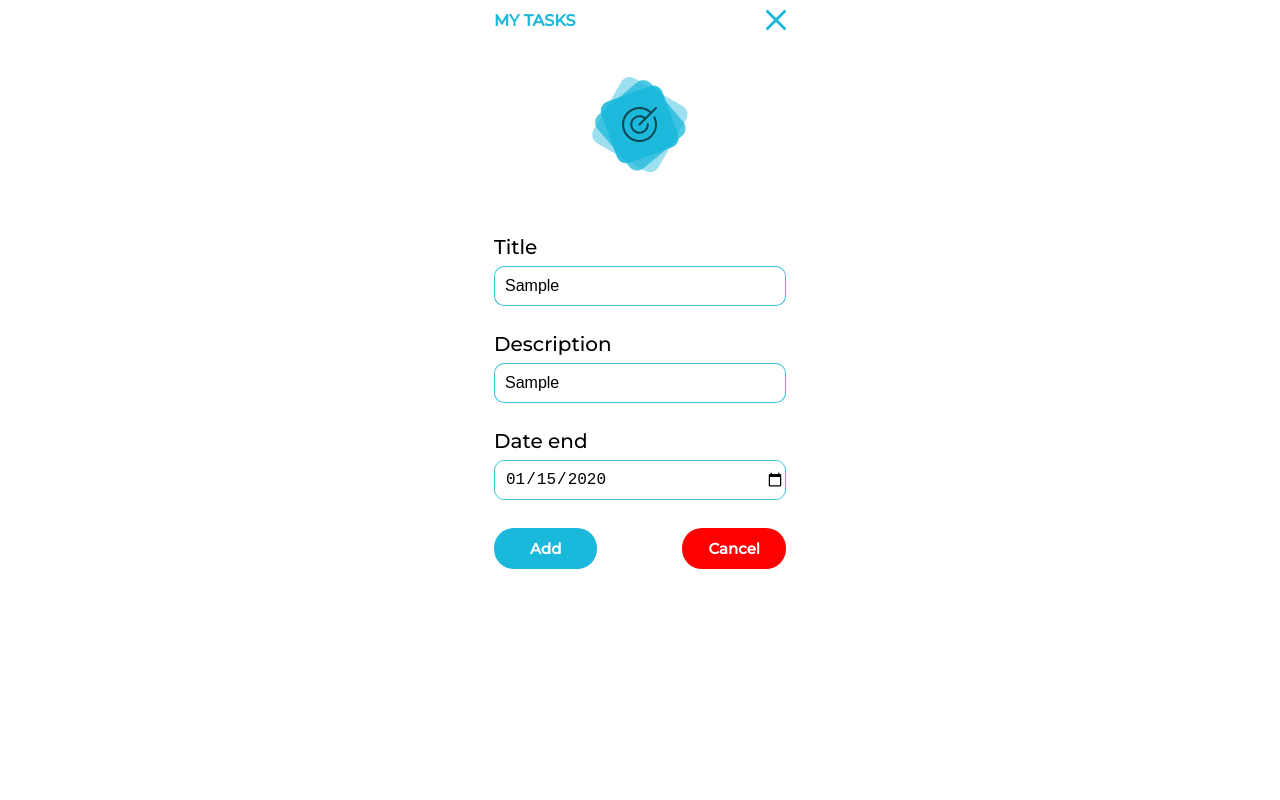
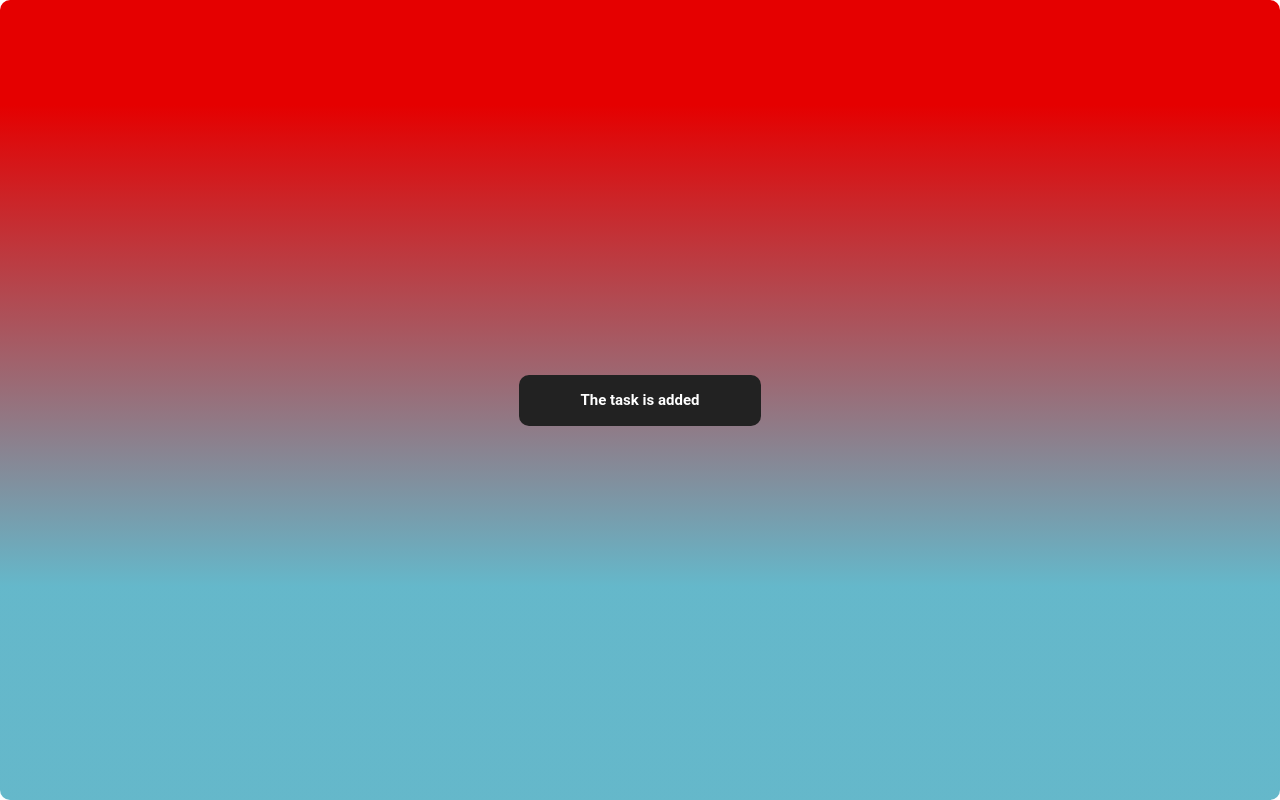
Before and after one commit to Tim2095/To-do-List-, a Vue app: page /addTask in a window 1280 px wide. Both pictures are taken after typing "Sample", "Sample", "2020-01-15" into the empty fields and a click on the button "Add". Built offline with nearby package versions, Linux system fonts and the light colour scheme.

Commit message:
Add window

```diff
--- a/src/components/AddTask.vue
+++ b/src/components/AddTask.vue
@@ -1,5 +1,7 @@
 <template>
-  <div class="add-task__container">
+  <div>
+    <base-window v-if="taskAdded">The task is added</base-window>
+    <div class="add-task__container" v-if="!taskAdded">
       <div class="add-task__header">
         <router-link to="/allTasks">
           <h3>my tasks</h3>
@@ -36,17 +38,19 @@
         </div>
       </form>
     </div>
+  </div>
 </template>
 
 <script setup>
 import TaskButton from '../ui/TaskButton.vue'
 import { useTaskStore } from '../stores/task.js'
+import BaseWindow from '../ui/BaseWindow.vue'
 import { ref } from 'vue'
 
 const taskTitle = ref('')
 const taskDesc = ref('')
 const taskDate = ref('')
-
+const taskAdded = ref(false)
 const store = useTaskStore()
 
 const createTask = () => {
@@ -56,7 +60,7 @@ const createTask = () => {
     date: taskDate.value
   }
   store.tasks.push(task)
-  console.log(store.tasks)
+  taskAdded.value = true
 }
 </script>
 
--- a/src/router/index.js
+++ b/src/router/index.js
@@ -2,6 +2,7 @@ import { createRouter, createWebHistory } from 'vue-router'
 import AddTask from '../components/AddTask.vue'
 import HomePage from '../views/HomePage.vue'
 import AllTasks from '../components/AllTasks.vue'
+import BaseWindow from '../ui/BaseWindow.vue'
 const router = createRouter({
   history: createWebHistory(import.meta.env.BASE_URL),
   routes: [
@@ -16,6 +17,9 @@ const router = createRouter({
     },
     {
       path: '/allTasks', component: AllTasks
+    },
+    {
+      path: '/taskAction', component: BaseWindow
     }
   ]
 })
--- /dev/null
+++ b/src/ui/BaseWindow.vue
@@ -0,0 +1,53 @@
+<template>
+  <div>
+    <div class="overlay"></div>
+    <div class="action-window">
+      <div class="action-content">
+        <div class="action-content__title">
+          <h2>
+            <slot></slot>
+          </h2>
+        </div>
+      </div>
+    </div>
+  </div>
+</template>
+
+<script setup>
+import router from '../router/index.js'
+
+const moveToAllTasks = () => {
+  setTimeout(() => {
+    router.push('/allTasks')
+  }, 3000)
+}
+moveToAllTasks()
+</script>
+
+<style lang="scss" scoped>
+@media (min-width: 320px) {
+  /* smartphones, portrait iPhone, portrait 480x320 phones (Android) */
+  .overlay {
+  }
+
+  .action-window {
+    display: flex;
+    justify-content: center;
+    align-items: center;
+
+    border-radius: 10px;
+    background: linear-gradient(180deg, #e50000 13.1%, rgba(21, 147, 175, 0.66) 73.31%);
+    height: 100vh;
+
+    .action-content {
+      background: #222222;
+      padding: 1.8rem 6.1rem;
+      border-radius: 10px;
+    }
+    .action-content__title {
+      color: #fff;
+      text-align: center;
+    }
+  }
+}
+</style>
--- a/src/ui/TaskButton.vue
+++ b/src/ui/TaskButton.vue
@@ -1,6 +1,6 @@
 <template>
   <button :class="props.bgr">
-    <slot ></slot>
+    <slot></slot>
   </button>
 </template>
 
@@ -11,28 +11,30 @@ const props = defineProps(['btnName', 'bgr'])
 </script>
 
 <style lang="scss" scoped>
+@media (min-width: 320px) {
+  /* smartphones, portrait iPhone, portrait 480x320 phones (Android) */
 
   .add {
-  background: #1AB8DB;
+    background: #1ab8db;
     padding: 1.1rem 3.6rem;
   }
 
   .cancel {
-  background: #FF0000;
+    background: #ff0000;
     padding: 1.1rem 2.6rem;
   }
 
-.add, .cancel {
+  .add,
+  .cancel {
     display: flex;
     justify-content: center;
     align-self: center;
     border-radius: 20px;
-  color: #FFFFFF;
+    color: #ffffff;
     font-size: 1.5rem;
     font-weight: 600;
     font-family: 'Montserrat';
     border: none;
   }
-
-
+}
 </style>
```
Lines whose indentation alone changed are shown as unchanged.
